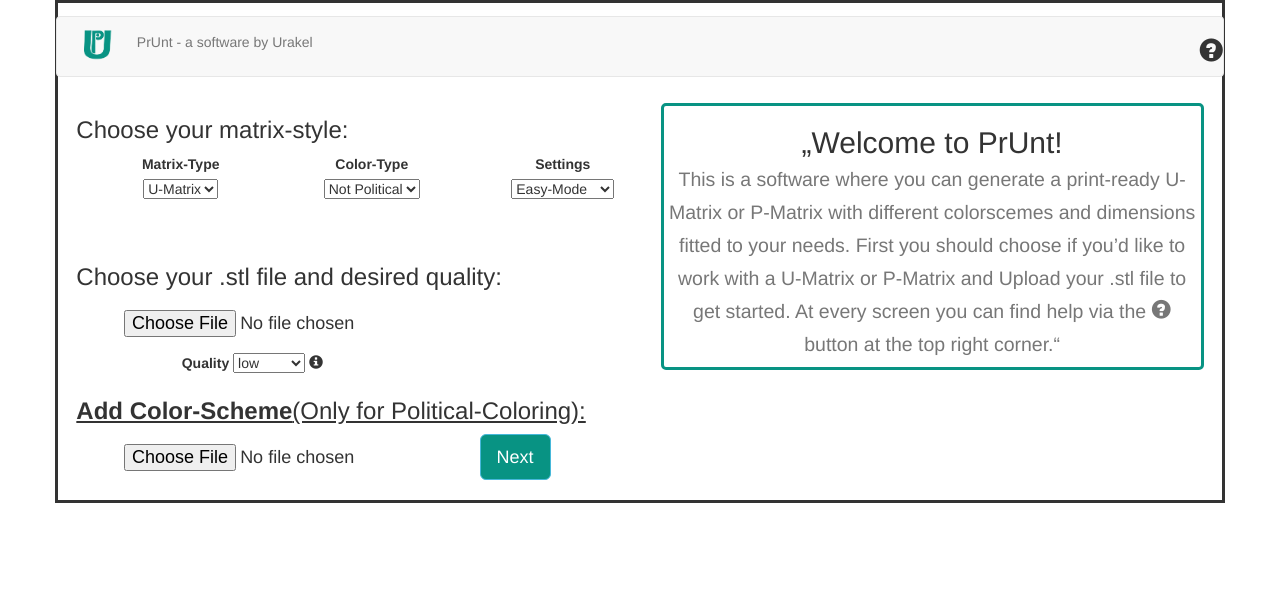
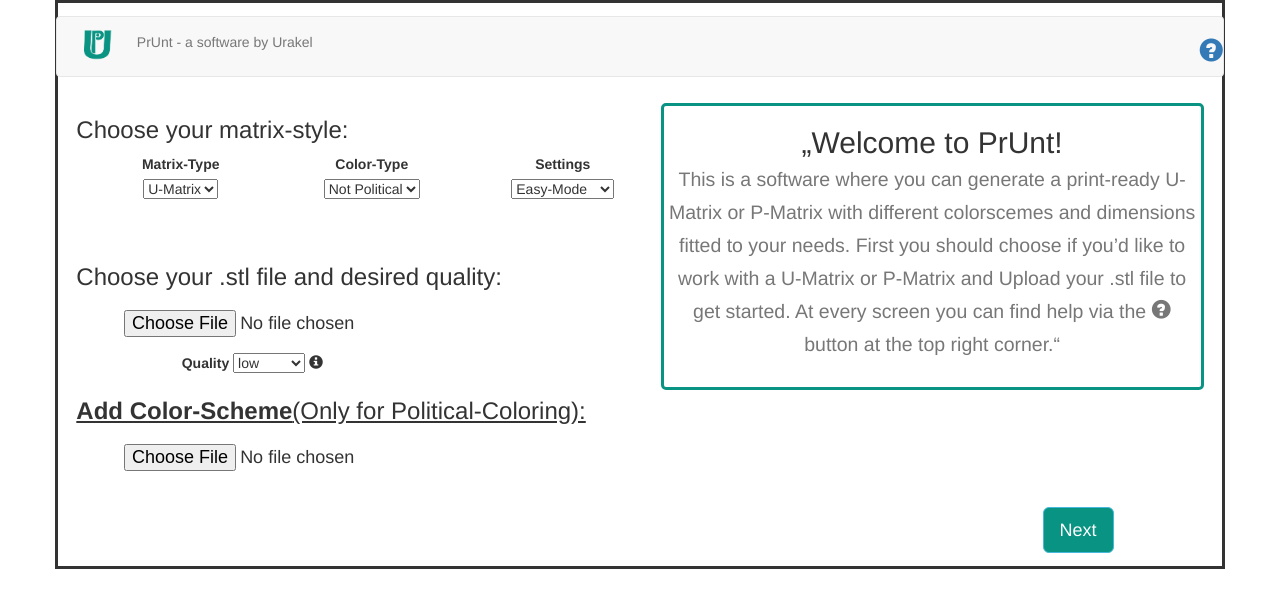
Before and after one commit to Armylie/Urakel, a Flask app: page / in a window 1280 px wide. Shown: the top 608 px of the page. Run offline with Flask 2, Linux system fonts and the light colour scheme; some libraries are stand-ins or nearby versions.

Commit message:
Update index.html

```diff
--- a/app/templates/index.html
+++ b/app/templates/index.html
@@ -45,7 +45,7 @@
                     </div>
                     <p class="navbar-text">PrUnt - a software by Urakel</p>
                     <div class="nav navbar-nav navbar-right">
-                        <h3><span class="glyphicon glyphicon-question-sign"></span></h3>
+                        <a href="//localhost:5000/popuphelp" target="_blank"><h3><span class="glyphicon glyphicon-question-sign"></span></h3></a>
                     </div>
                 </div>
             </nav>
@@ -78,7 +78,8 @@
                     <br><br>
 
 
-<h3>Choose your .stl file and desired quality:</h3>
+
+                        <h3>Choose your .stl file and desired quality:</h3>
                         <div class="row">
                             <div class="col-lg-6 col-lg-offset-1">
                                 {{ form.hidden_tag() }}
@@ -89,6 +90,7 @@
                         </div>
                         <div class="row">
                             <div class="col-lg-6 col-lg-offset-1">
+
                                     <div data-trigger="hover" title="&nbsp;&nbsp;&nbsp;&nbsp;Information&emsp;"
                                         data-content="
                                     Low needs at least:
@@ -113,7 +115,7 @@
                             </div>
                             <div class="col-lg-5">
                             <!--<div class="col-lg-3 col-lg-offset-9">-->
-                                {{ form.submit(class_="btn btn-info btn-lg") }}
+
                             </div>
                         </div>
                     </form>
@@ -137,15 +139,22 @@
                                 </h2>
                             </div>
                         </div>
-                        <br>
+                    </div>
+                    <br>
+                </div>
+            </div>
+            </div>
+        <br>
+        <div class="row">
+                <div class="col-lg-3"></div>
+                <div class="col-lg-3"></div>
+                <div class="col-lg-3"></div>
+                <div class="col-lg-3">
+                    <div class="nextbutton">
+                            {{ form.submit(class_="btn btn-info btn-lg") }}
                     </div>
                 </div>
             </div>
-
         </div>
     </div>
-
-
-
-
-{% endblock %}
+    {% endblock %}
```
